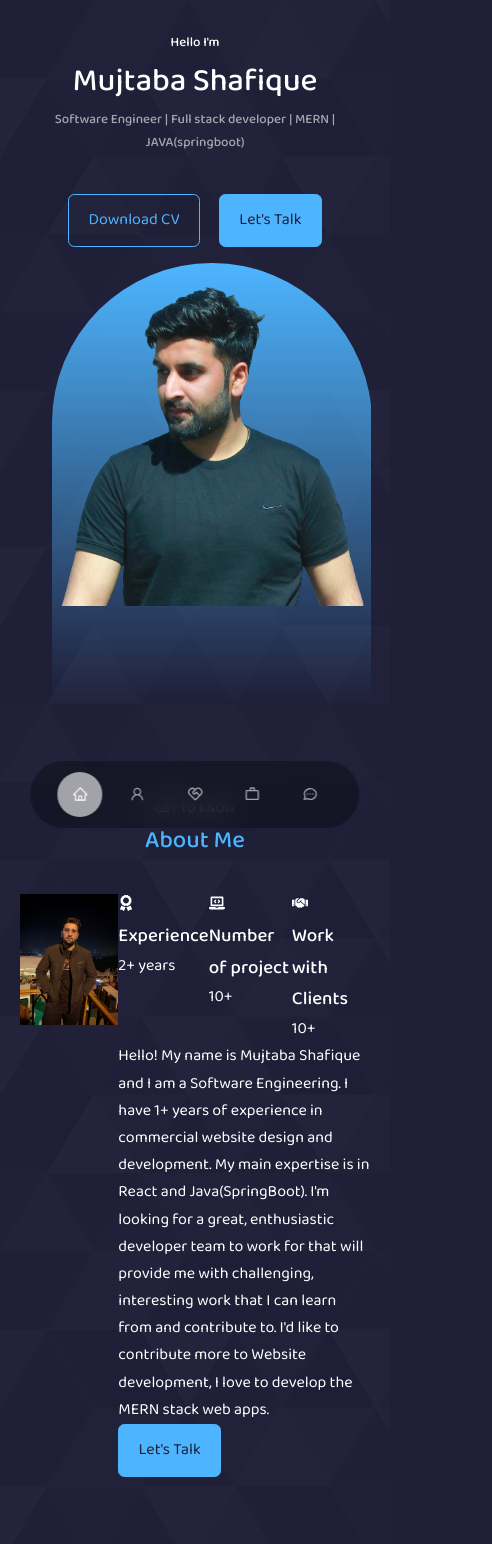
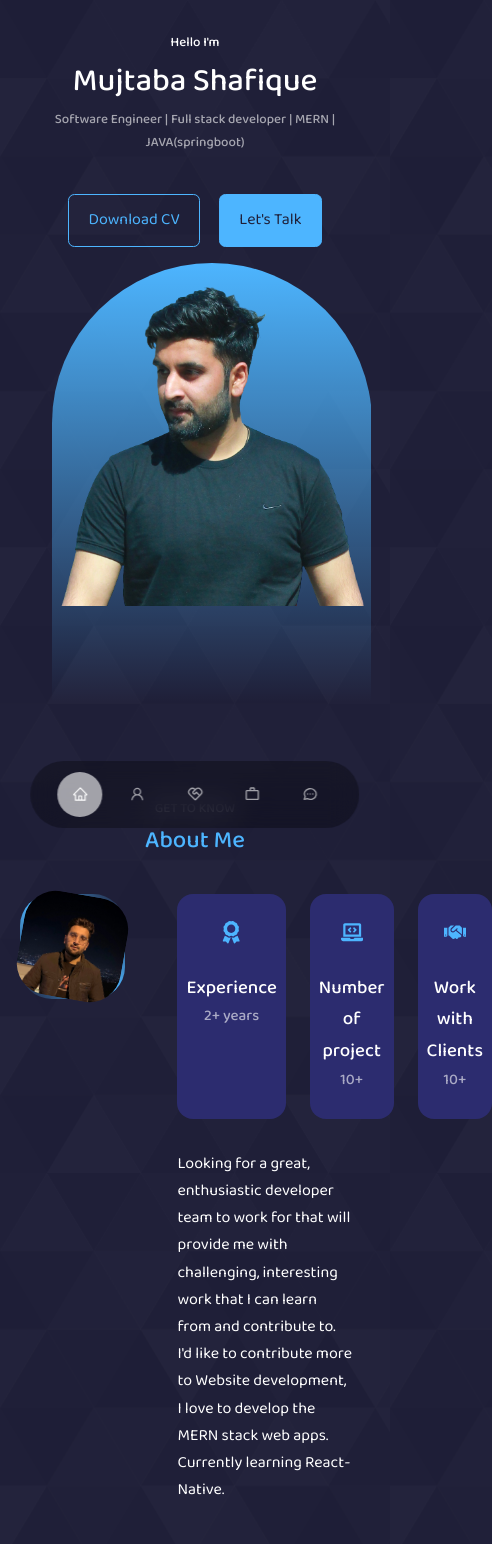
Before and after one commit to mujtabacodes/Portfolio-web-application, a React (Create React App) app: page / in a window 390 px wide. Shown: the top 1544 px of the page, 492 px wide, since content can reach past the window. Built offline with nearby package versions, Linux system fonts and the light colour scheme.

Commit message:
About section responsiveness

```diff
--- a/src/components/about/About.jsx
+++ b/src/components/about/About.jsx
@@ -1,6 +1,6 @@
 import React from "react";
 import "./about.css";
-import ME from "./../../assets/images/about-img.JPG";
+import ME from "./../../assets/images/about-img.jpg";
 import { FaAward, FaHandshake, FaLaptopCode } from "react-icons/fa";
 
 export default function About() {
@@ -10,28 +10,38 @@ export default function About() {
       <h2>About Me</h2>
       <div className="container about__container">
         <div className="about__me">
+          <div className="about__me-img">
           <img src={ME} alt="" />
+          </div>
         </div>
         <div className="about__content">
           <div className="about__cards">
             <div className="about__card">
+              <div className="about__icon">
               <FaAward />
+
+
+              </div>
               <h3>Experience</h3>
-              <p>2+ years</p>
+              <h5 className="text-light">2+ years</h5>
             </div>
             <div className="about__card">
+            <div className="about__icon">
               <FaLaptopCode />
+              </div>
               <h3>Number of project</h3>
-              <p>10+</p>
+              <h5 className="text-light">10+</h5>
             </div>
             <div className="about__card">
+            <div className="about__icon">
               <FaHandshake />
+              </div>
               <h3>Work with Clients</h3>
-              <p>10+</p>
+              <h5 className="text-light">10+</h5>
             </div>
           </div>
           <p>
-          Hello! My name is Mujtaba Shafique and I am a Software Engineering. I have 1+ years of experience in commercial website design and development. My main expertise is in React and Java(SpringBoot). I'm looking for a great, enthusiastic developer team to work for that will provide me with challenging, interesting work that I can learn from and contribute to. I'd like to contribute more to Website development, I love to develop the MERN stack web apps.
+          Looking for a great, enthusiastic developer team to work for that will provide me with challenging, interesting work that I can learn from and contribute to. I'd like to contribute more to Website development, I love to develop the MERN stack web apps. Currently learning React-Native.
           </p>
           <a href="#contact" className="btn btn-primary">
             Let's Talk
--- a/src/components/about/about.css
+++ b/src/components/about/about.css
@@ -1,8 +1,78 @@
 .about__container{
-    display: flex;
-    display: row;
+    display: grid;
+    grid-template-columns: 30% 50%;
+    gap: 15%;
+}
+.about__me{
+    width: 100%;
+    aspect-ratio: 1/1;
+    border-radius: 2rem ;
+    background:linear-gradient(45deg,transparent, var(--color-primary),transparent);
+    display: grid;
+    place-items: center;
+}
+.about__me-img{
+    border-radius: 2rem;
+    overflow: hidden;
+    transform: rotate(10deg);
+    transition: var(--transition);
+}
+.about__me-img:hover{
+    transform: rotate(0);
 }
 .about__cards{
-    display: flex;
-    display: row;
+    display: grid;
+    grid-template-columns: repeat(3,1fr);
+    gap: 1.5rem;
 }
+.about__card{
+    background: var(--color-bg-variant);
+    border: 1px solid transparent;
+    border-radius: 1rem;
+    padding :1.5rem .5rem;
+    text-align: center;
+    transition: (--transition);
+}
+.about__card:hover{
+    background:transparent;
+    border-color: var(--color-primary);
+    cursor: default;
+
+
+}
+.about__icon{
+    color:var(--color-primary);
+    font-size: 1.4rem;
+    margin-bottom: 1rem;
+}
+.about__card h5{
+    font-size: 0.95rem;
+}
+.about__card small {
+    font-size: 0.7rem;
+}
+.about__content p{
+    margin:2rem 0 2.6rem;
+}
+
+
+
+/* ============================= Media Queries (MEDIUM DEVICES) ================================= */
+@media screen and (max-width:1024px){
+    .container{
+        width:var(--container-width-md);
+    }
+    section{
+        margin-top:6rem;
+    }
+
+}
+@media screen and (max-width:600px){
+    .container{
+        width:var(--container-width-sm);
+    }
+    section>h2{
+        margin-bottom:2rem;
+    }
+
+}
```
Also changed, not shown: src/assets/images/about-img.JPG.
